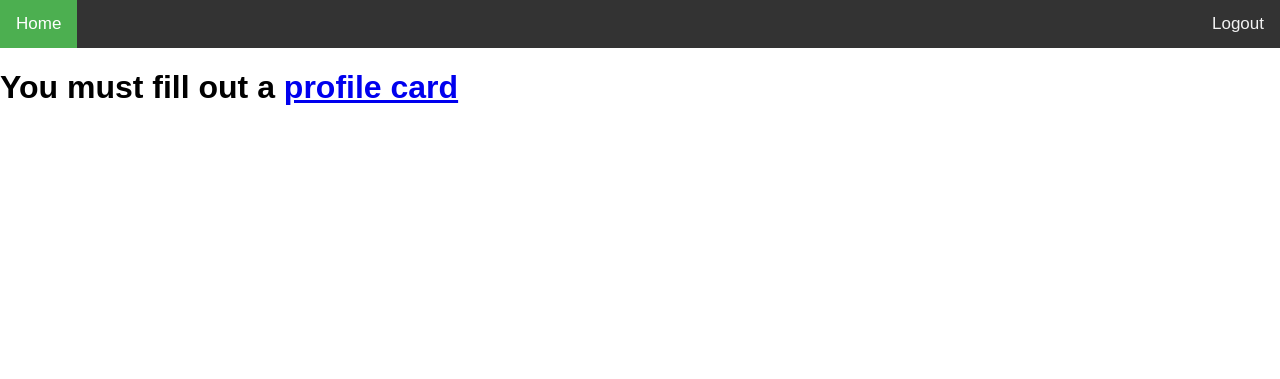
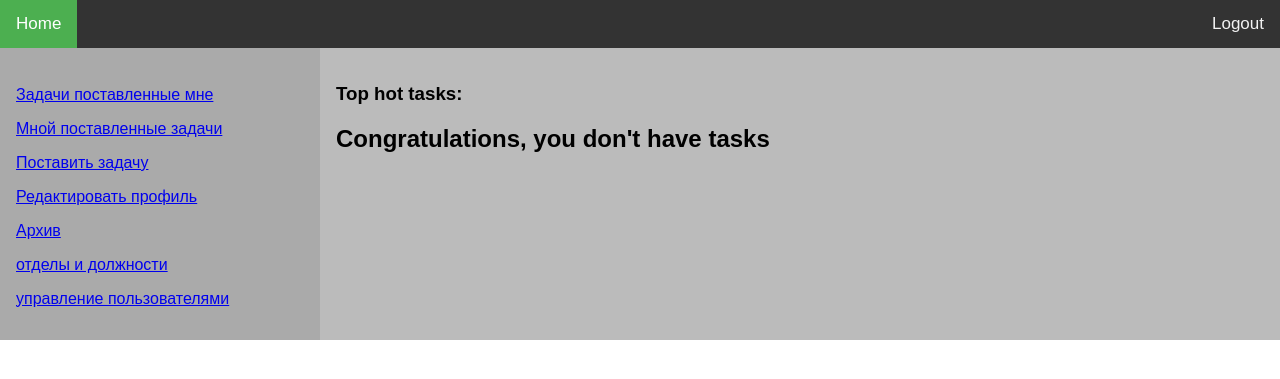
Before and after one commit to grosslord2017/CRM, a Django app: page / in a window 1280 px wide. Shown: the top 379 px of the page. Run offline with Django 3.2, Linux system fonts and the light colour scheme; the visitor is signed in with stand-in values (Sample User, id 1); parts of the project's set-up code (start-up, migrations or seed data) failed here and were passed over.

Commit message:
fix bug in profile card

```diff
--- a/crm/templates/crm/home_crm.html
+++ b/crm/templates/crm/home_crm.html
@@ -7,7 +7,7 @@
 
 {% block body %}
 
-    {% if user.is_active and profile.user_id %}
+    {% if user.is_active and profile.user_id or user.is_superuser %}
         <div class="col-container">
             <div class="col left" style="background-color:#aaa;">
                 <h2>{{ profile.name }} {{ profile.surname }} {{ profile.patronymic }}</h2>
@@ -62,7 +62,7 @@
                 {% endif %}
             </div>
         </div>
-    {% elif user.is_active and not profile.user_id %}
+    {% elif user.is_active and not profile.user_id and not user.is_superuser %}
         <h1>You must fill out a <a href="{% url 'create_profile' %}">profile card</a></h1>
     {% else %}
         <h1>user not logined</h1>
--- a/crm/views.py
+++ b/crm/views.py
@@ -56,8 +56,11 @@
     return render(request, 'crm/login.html', {'form': form})
 
 def create_profile(request):
-    if request.user.is_authenticated:
+    try:
+        profil_card = request.user.profile
         return Http404
+    except:
+        None
 
     group = Group.objects.all()
     position = Position.objects.all()
```
